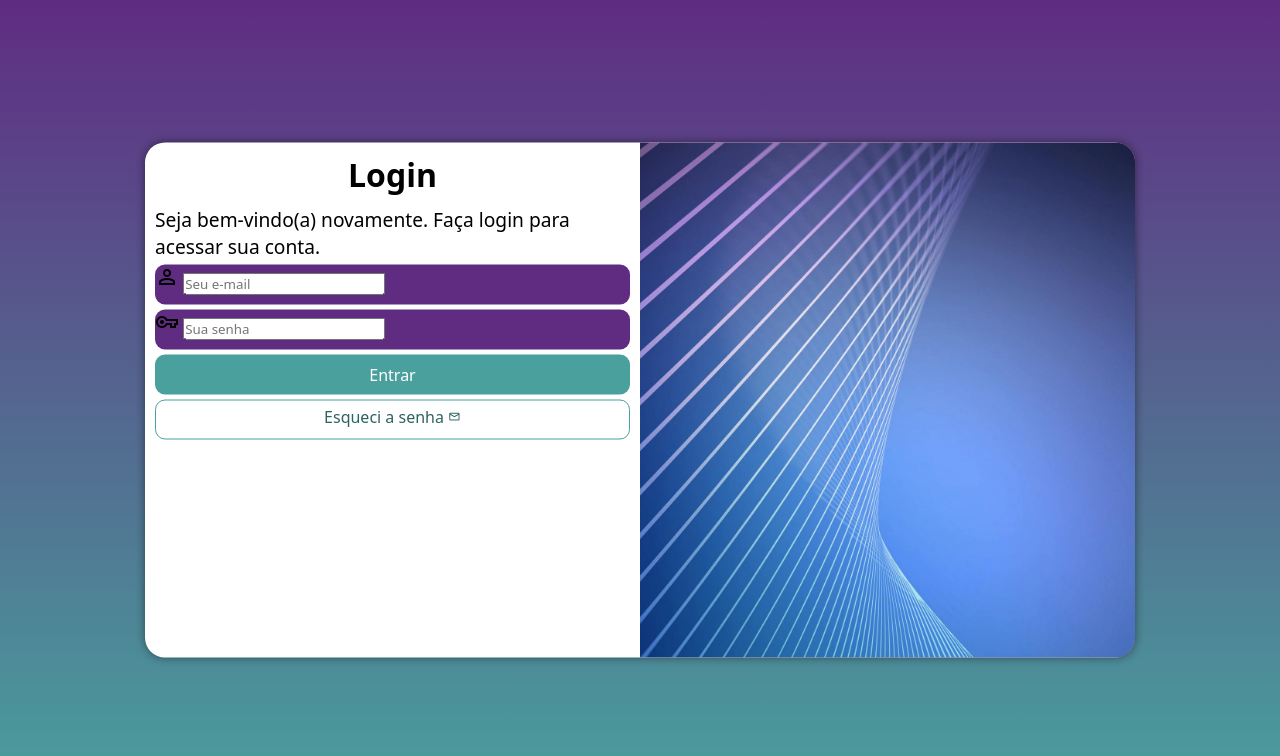
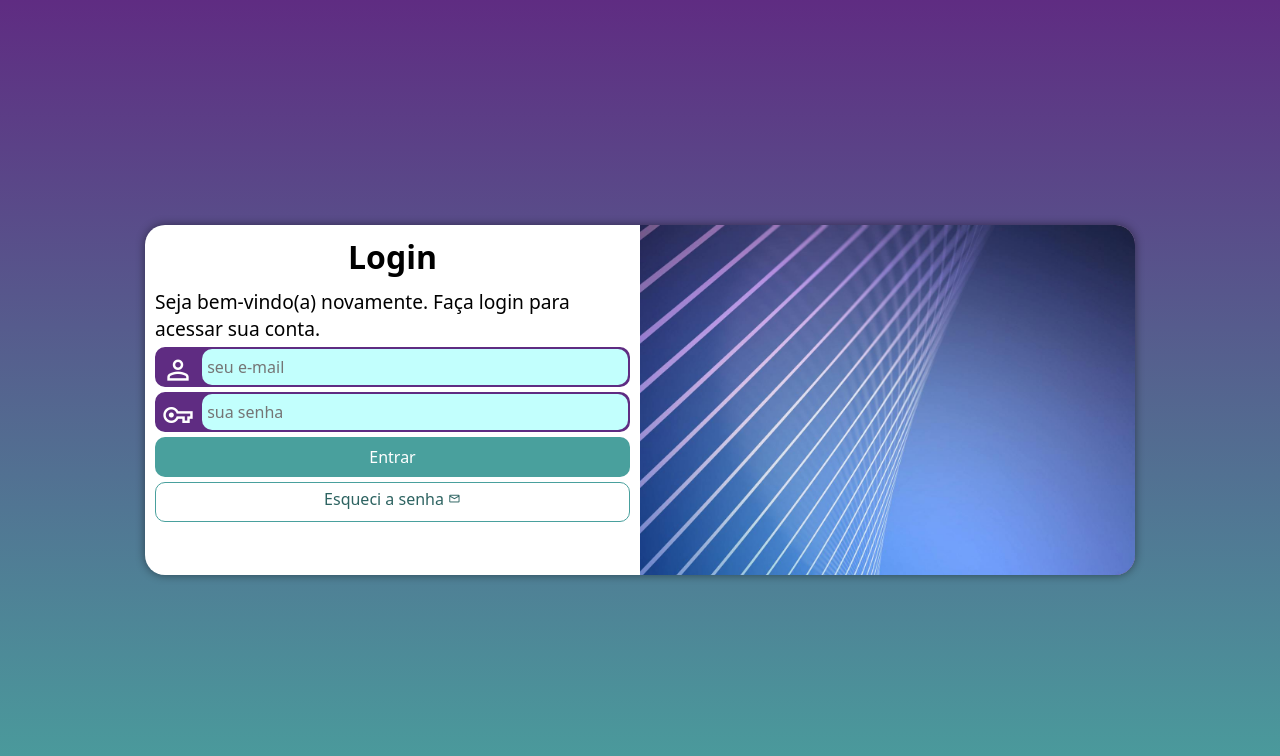
Before and after one commit to devpdr7/projeto-login, a plain HTML site: page index.html in a window 1280 px wide. Drawn offline with nearby package versions, Linux system fonts and the light colour scheme.

Commit message:
Módulo 4 concluído.

```diff
--- a/estilos/media-query.css
+++ b/estilos/media-query.css
@@ -7,6 +7,7 @@
     }
     section#login {
         width: 80vw;
+        height: 280px;
     }
 
     section#login > div#imagem {
@@ -29,6 +30,7 @@
 
     section#login {
         width: 990px;
+        height: 350px;
     }
 
     section#login > div#imagem {
--- a/estilos/style.css
+++ b/estilos/style.css
@@ -28,13 +28,13 @@ section#login {
     position: absolute;
     top: 50%;
     left: 50%;
-    transform: translate(-50%, -50%);
     background-color: white;
     width: 250px;
     height: 515px;
     border-radius: 20px;
     overflow: hidden;
     box-shadow: 0px 0px 10px rgba(0, 0, 0, 0.459);
+    transform: translate(-50%, -50%);
     transition: width .3s, height .3s;
     transition-timing-function: ease;
 }
@@ -62,6 +62,7 @@ div#formulario > p {
 
 .campo {
     background-color: var(--roxo);
+    border: 2px solid var(--roxo);
     display: block;
     width: 100%;
     height: 40px;
@@ -71,6 +72,28 @@ div#formulario > p {
 
 div.campo > label {
     display:none;
+}
+
+div.campo > span {
+    color: white;
+    font-size: 2em;
+    width: 40px;
+    padding: 5px;
+}
+
+div.campo > input {
+    background-color: #c2fffd;
+    font-size: 1em;
+    height: 100%;
+    width: calc(100% - 45px);
+    border: none;
+    border-radius: 10px;
+    padding: 5px;
+    transform: translate(1px, -13px);
+}
+
+div.campo > input:focus-within {
+    background-color: white;
 }
 
 form > input[type=submit] {
--- a/index.html
+++ b/index.html
@@ -18,12 +18,12 @@
                 <form action="login.php" method="post" autocomplete="on">
                     <div class="campo">
                         <span class="material-symbols-outlined">person</span>
-                        <input type="email" name="login" id="ilogin" placeholder="Seu e-mail" autocomplete="email" required maxlength="30">
+                        <input type="email" name="login" id="ilogin" placeholder="seu e-mail" autocomplete="email" required maxlength="30">
                         <label for="ilogin">Login</label>
                     </div>
                     <div class="campo">
                         <span class="material-symbols-outlined">vpn_key</span>
-                        <input type="password" name="senha" id="isenha" placeholder="Sua senha" autocomplete="current-password" required minlength="8" maxlength="20">
+                        <input type="password" name="senha" id="isenha" placeholder="sua senha" autocomplete="current-password" required minlength="8" maxlength="20">
                         <label for="isenha">Senha</label>
                     </div>
                     <input type="submit" value="Entrar">
```
